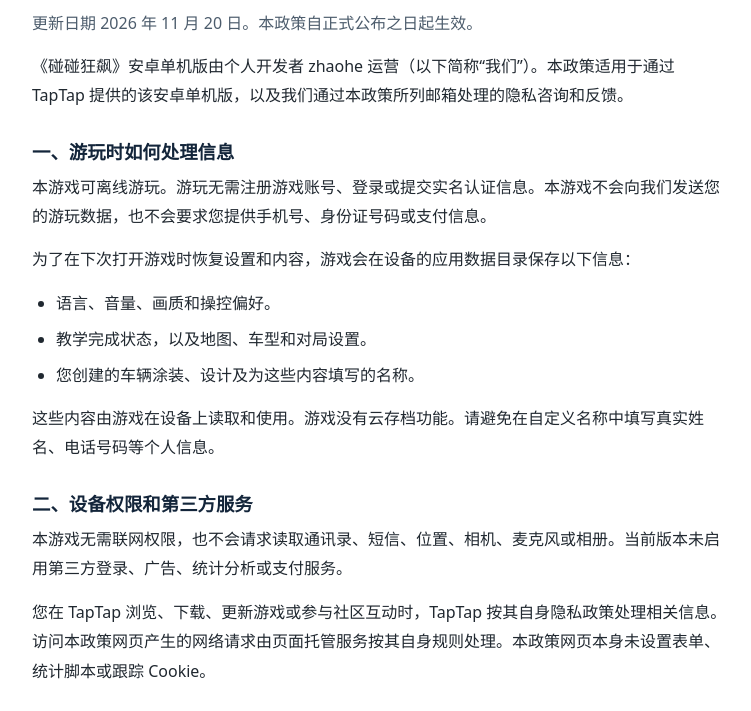
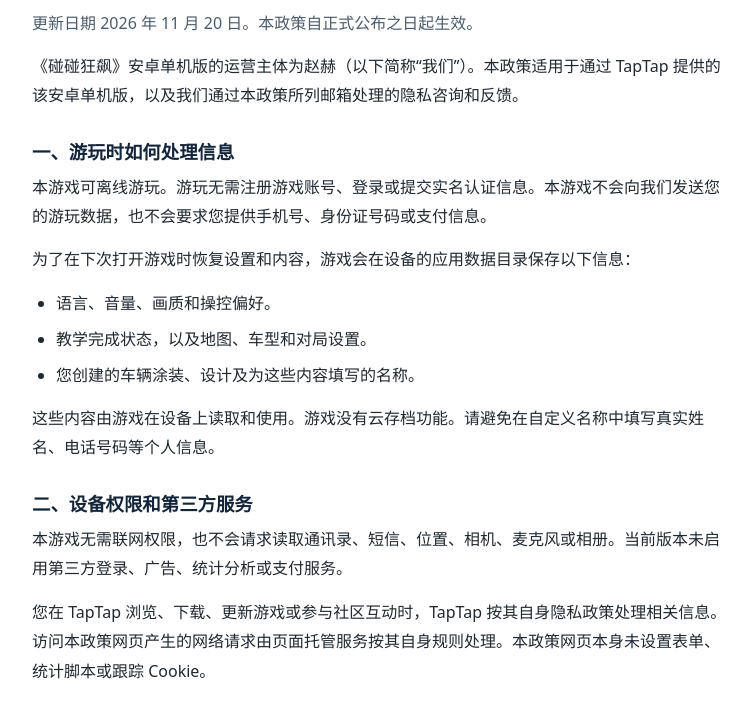
Before and after one commit to haihaihaipa/pengpeng-kuangbiao-privacy, a plain HTML site: page index.html in a window 1280 px wide. Shown: the part 86-797 px from the top of the page, without its empty margins (260-1011 px from the left). Drawn offline with Linux system fonts and the light colour scheme.

Commit message:
Match the privacy policy operator to the verified name

```diff
--- a/index.html
+++ b/index.html
@@ -45,7 +45,7 @@
   <main>
     <h1>《碰碰狂飙》安卓版隐私政策</h1>
     <p class="date">更新日期 <time datetime="2026-11-20">2026 年 11 月 20 日</time>。本政策自正式公布之日起生效。</p>
-    <p>《碰碰狂飙》安卓单机版由个人开发者 zhaohe 运营（以下简称“我们”）。本政策适用于通过 TapTap 提供的该安卓单机版，以及我们通过本政策所列邮箱处理的隐私咨询和反馈。</p>
+    <p>《碰碰狂飙》安卓单机版的运营主体为赵赫（以下简称“我们”）。本政策适用于通过 TapTap 提供的该安卓单机版，以及我们通过本政策所列邮箱处理的隐私咨询和反馈。</p>
 
     <h2>一、游玩时如何处理信息</h2>
     <p>本游戏可离线游玩。游玩无需注册游戏账号、登录或提交实名认证信息。本游戏不会向我们发送您的游玩数据，也不会要求您提供手机号、身份证号码或支付信息。</p>
```
